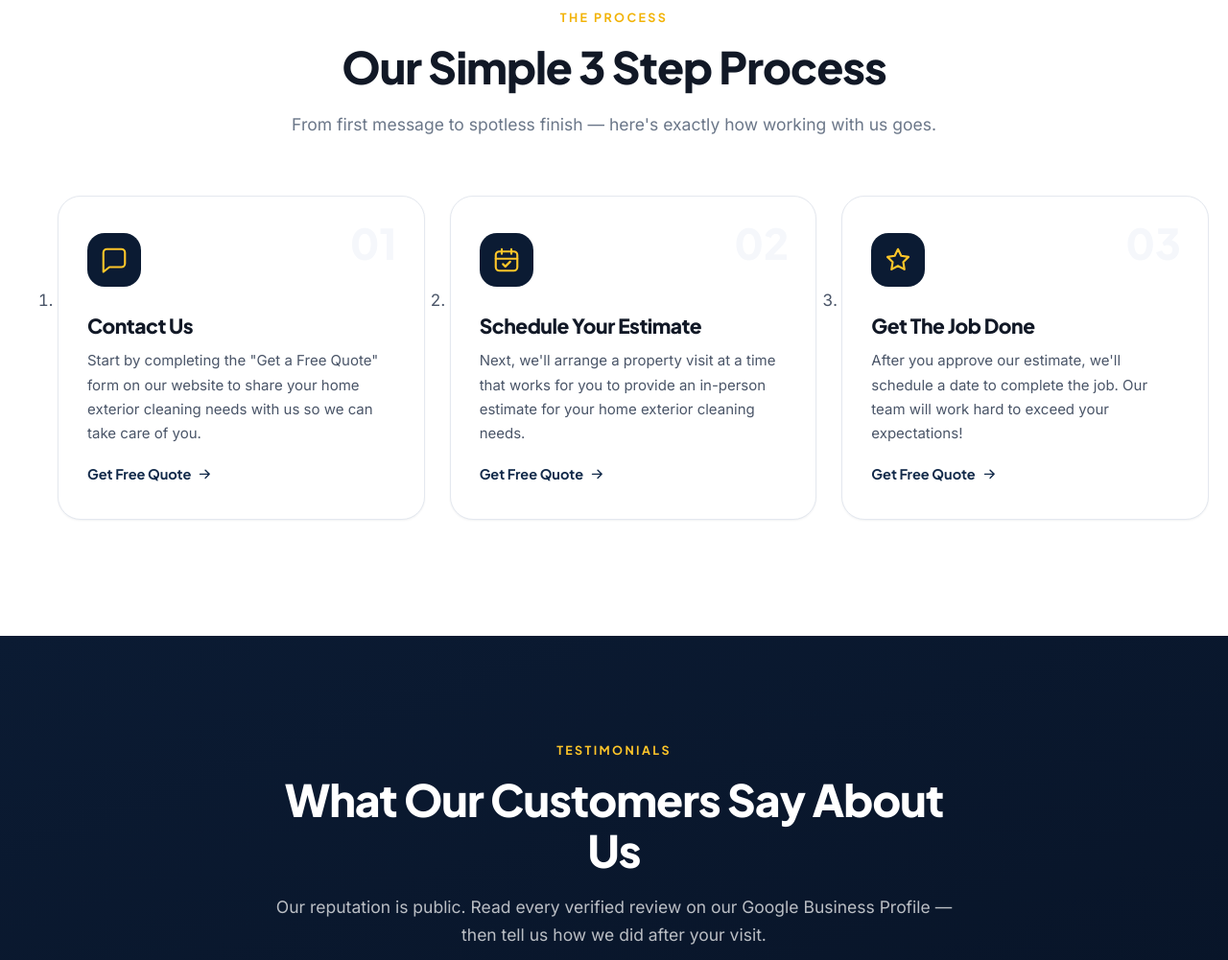
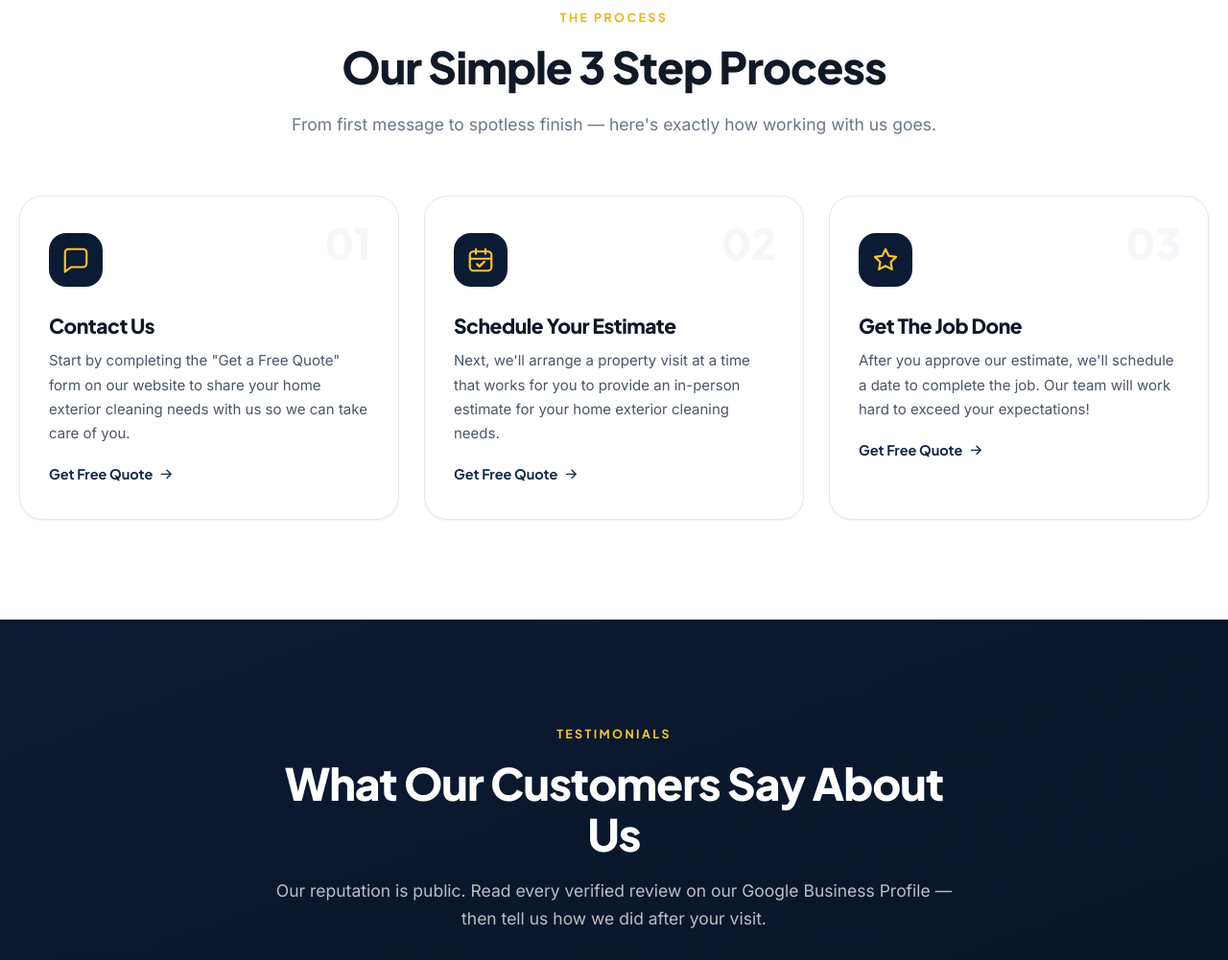
Before and after one commit to hmseeb/redesign-finaltouchsouthbay-com-8273, a plain HTML site: page index.html in a window 1280 px wide. Shown: the part 3915-4916 px from the top of the page at 96% size. Drawn offline with Linux system fonts and the light colour scheme.

Commit message:
Remove stray ordered-list markers from the 3-step process section
The CSS reset only cleared list styling for ul, so the <ol class="steps">
rendered default decimal markers ("1." "2." "3.") floating outside the
styled step cards, clashing with the designed 01/02/03 badges and
breaking the premium look.

Extend the reset to ol. The legal pages re-enable bullets explicitly via
".legal ul {list-style:disc}", so they are unaffected.

Co-Authored-By: Claude <noreply@anthropic.com>

GSB-Verification: e3201893-a458-4fa5-94d9-761dea6648ed

```diff
--- a/css/styles.css
+++ b/css/styles.css
@@ -62,7 +62,7 @@ a{color:inherit;text-decoration:none}
 button{font:inherit;cursor:pointer}
 h1,h2,h3,h4{font-family:var(--font-head);color:var(--ink);margin:0 0 .55em;line-height:1.15;letter-spacing:-.022em;font-weight:800}
 p{margin:0 0 1.05em}
-ul{margin:0;padding:0;list-style:none}
+ul,ol{margin:0;padding:0;list-style:none}
 ::selection{background:var(--yellow);color:var(--navy-800)}
 
 .wrap{width:min(100% - 40px,var(--wrap));margin-inline:auto}
```
